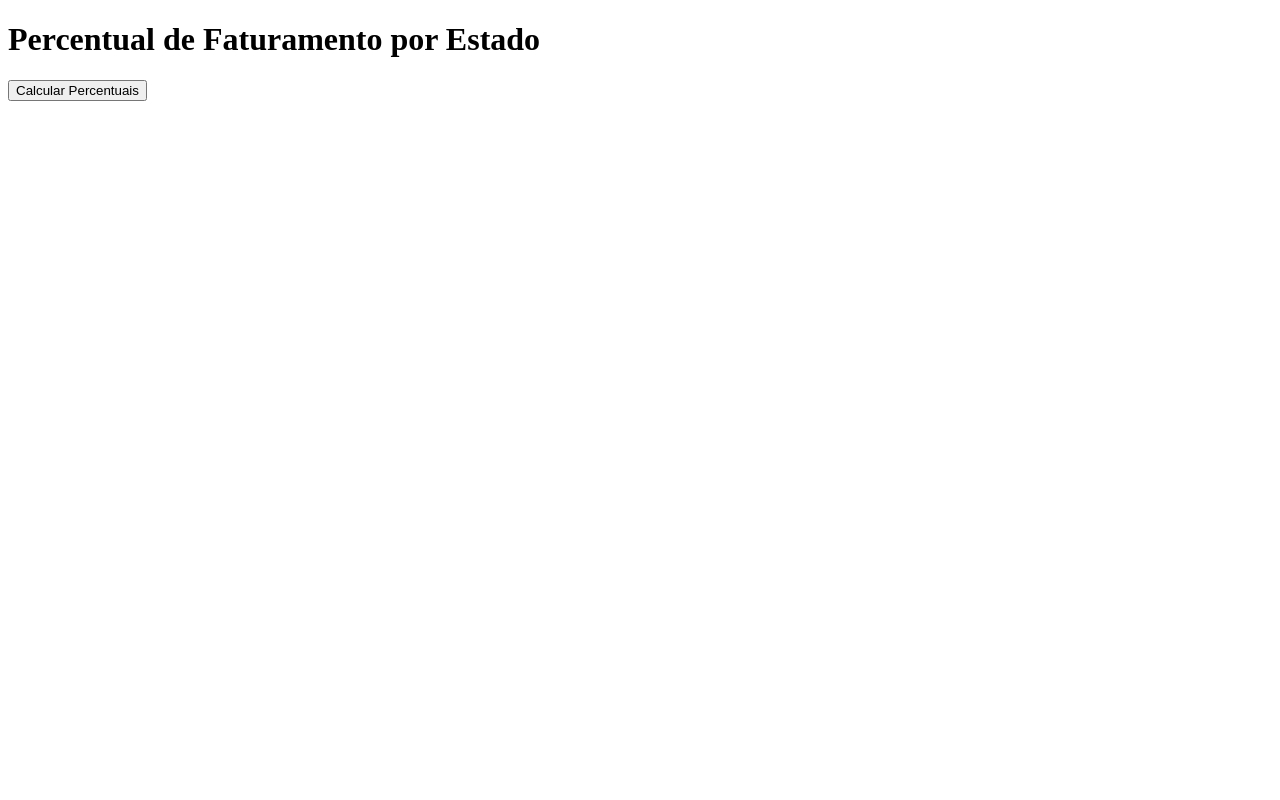
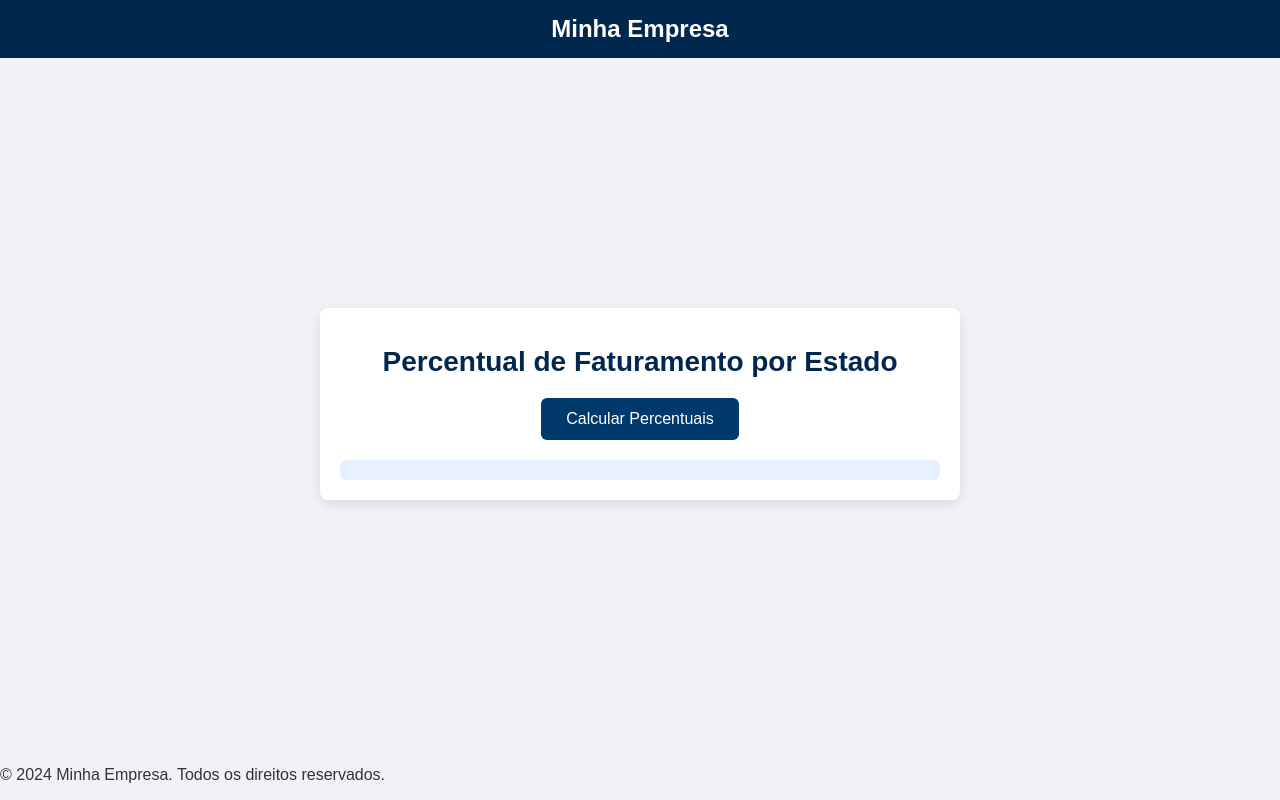
Before and after one commit to lrlacerda/Desafio-Target, a plain HTML site: page Questão 4/index.html in a window 1280 px wide. Drawn offline with Linux system fonts and the light colour scheme.

Commit message:
Desafio Target questoes 1, 2, 3, 4, 5

```diff
--- /dev/null
+++ b/Questão 2/styles.css
@@ -0,0 +1,55 @@
+body {
+    font-family: Arial, sans-serif;
+    background-color: #f0f8ff;
+    color: #333;
+    margin: 0;
+    padding: 0;
+    display: flex;
+    justify-content: center;
+    align-items: center;
+    height: 100vh;
+}
+
+h1 {
+    color: #4a90e2;
+    margin-bottom: 20px;
+}
+
+.container {
+    text-align: center;
+    background-color: #fff;
+    border-radius: 10px;
+    box-shadow: 0 4px 8px rgba(0, 0, 0, 0.1);
+    padding: 20px;
+    max-width: 400px;
+    width: 100%;
+}
+
+input[type="number"] {
+    padding: 10px;
+    border: 2px solid #4a90e2;
+    border-radius: 5px;
+    font-size: 16px;
+    width: calc(100% - 22px);
+    margin-bottom: 10px;
+}
+
+button {
+    padding: 10px 20px;
+    background-color: #4a90e2;
+    color: #fff;
+    border: none;
+    border-radius: 5px;
+    font-size: 16px;
+    cursor: pointer;
+}
+
+button:hover {
+    background-color: #357ABD;
+}
+
+#resultado {
+    margin-top: 20px;
+    font-size: 18px;
+    font-weight: bold;
+}
--- /dev/null
+++ b/Questão 3/styles.css
@@ -0,0 +1,79 @@
+/* Geral */
+body {
+    font-family: 'Arial', sans-serif;
+    background-color: #f4f6f9;
+    color: #333;
+    margin: 0;
+    padding: 0;
+    display: flex;
+    flex-direction: column;
+    height: 100vh;
+}
+
+header {
+    background-color: #003366;
+    color: #ffffff;
+    padding: 10px 20px;
+    text-align: center;
+}
+
+.logo {
+    font-size: 24px;
+    font-weight: bold;
+}
+
+main {
+    flex: 1;
+    display: flex;
+    justify-content: center;
+    align-items: center;
+}
+
+.container {
+    background-color: #ffffff;
+    border-radius: 8px;
+    box-shadow: 0 4px 12px rgba(0, 0, 0, 0.1);
+    padding: 20px;
+    max-width: 600px;
+    width: 100%;
+    text-align: center;
+}
+
+h1 {
+    color: #003366;
+    margin-bottom: 20px;
+    font-size: 28px;
+}
+
+button {
+    padding: 12px 25px;
+    background-color: #0056b3;
+    color: #ffffff;
+    border: none;
+    border-radius: 6px;
+    font-size: 16px;
+    cursor: pointer;
+    transition: background-color 0.3s;
+}
+
+button:hover {
+    background-color: #004494;
+}
+
+#resultado {
+    margin-top: 20px;
+    font-size: 18px;
+    font-weight: normal;
+    color: #333;
+    padding: 10px;
+    border-radius: 6px;
+    background-color: #e9f5ff;
+}
+
+footer {
+    background-color: #003366;
+    color: #ffffff;
+    text-align: center;
+    padding: 10px;
+    font-size: 14px;
+}
--- a/Questão 4/index.html
+++ b/Questão 4/index.html
@@ -4,12 +4,22 @@
     <meta charset="UTF-8">
     <meta name="viewport" content="width=device-width, initial-scale=1.0">
     <title>Percentual de Faturamento por Estado</title>
+    <link rel="stylesheet" href="styles.css">
 </head>
 <body>
-    <h1>Percentual de Faturamento por Estado</h1>
-    <button onclick="calcularPercentuais()">Calcular Percentuais</button>
-    <p id="resultado"></p>
-
+    <header>
+        <div class="logo">Minha Empresa</div>
+    </header>
+    <main>
+        <div class="container">
+            <h1>Percentual de Faturamento por Estado</h1>
+            <button onclick="calcularPercentuais()">Calcular Percentuais</button>
+            <div id="resultado"></div>
+        </div>
+    </main>
+    <footer>
+        <p>&copy; 2024 Minha Empresa. Todos os direitos reservados.</p>
+    </footer>
     <script src="script.js"></script>
 </body>
 </html>
--- /dev/null
+++ b/Questão 4/styles.css
@@ -0,0 +1,82 @@
+body {
+    font-family: 'Arial', sans-serif;
+    background-color: #f0f2f5;
+    color: #333;
+    margin: 0;
+    padding: 0;
+    display: flex;
+    flex-direction: column;
+    height: 100vh;
+}
+
+header {
+    background-color: #00274d;
+    /* Azul escuro */
+    color: #ffffff;
+    padding: 15px 20px;
+    text-align: center;
+}
+
+.logo {
+    font-size: 24px;
+    font-weight: bold;
+}
+
+main {
+    flex: 1;
+    display: flex;
+    justify-content: center;
+    align-items: center;
+}
+
+.container {
+    background-color: #ffffff;
+    border-radius: 8px;
+    box-shadow: 0 4px 12px rgba(0, 0, 0, 0.1);
+    padding: 20px;
+    max-width: 600px;
+    width: 100%;
+    text-align: center;
+}
+
+h1 {
+    color: #00274d;
+    margin-bottom: 20px;
+    font-size: 28px;
+}
+
+button {
+    padding: 12px 25px;
+    background-color: #003a6d;
+    color: #ffffff;
+    border: none;
+    border-radius: 6px;
+    font-size: 16px;
+    cursor: pointer;
+    transition: background-color 0.3s;
+}
+
+button:hover {
+    background-color: #00274d;
+}
+
+#resultado {
+    margin-top: 20px;
+    font-size: 18px;
+    color: #333;
+    padding: 10px;
+    border-radius: 6px;
+    background-color: #e6f0ff;
+    list-style-type: none;
+    text-align: left;
+}
+
+#resultado ul {
+    padding: 0;
+    margin: 0;
+}
+
+#resultado li {
+    margin-bottom: 10px;
+    font-weight: normal;
+}
--- a/Questão 5/InverterStringApp/obj/Debug/net8.0/InverterStringApp.sourcelink.json
+++ b/Questão 5/InverterStringApp/obj/Debug/net8.0/InverterStringApp.sourcelink.json
@@ -1 +1 @@
-{"documents":{"C:\\Users\\lribe\\OneDrive\\Área de Trabalho\\Desafio-Target\\*":"https://raw.githubusercontent.com/lrlacerda/Desafio-Target/4fa3fa2461dd47bcd53d4c2019378fa568ccef97/*"}}
+{"documents":{"C:\\Users\\lribe\\OneDrive\\Área de Trabalho\\Desafio-Target\\*":"https://raw.githubusercontent.com/lrlacerda/Desafio-Target/98ca036905825a8c3ff93d0aa644d0f0d5c7b89f/*"}}
```
Also changed, not shown: Questão 2/index.html (+8 -5 lines), Questão 3/index.html (+14 -4 lines), 11 other files.
